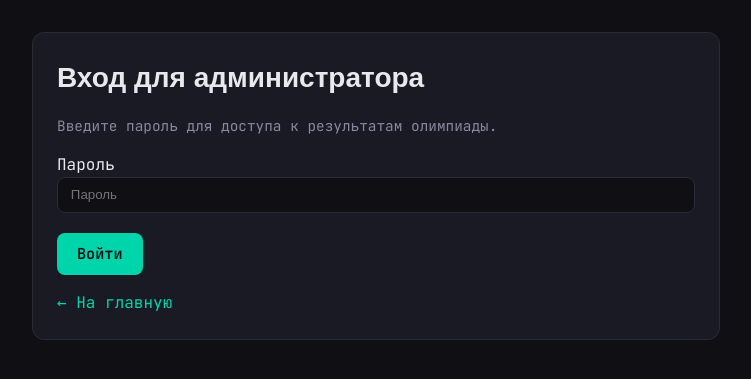
After one commit to AliceGazizullina/WebsitemadeusingAI, a Flask app: page /admin/login in a window 1280 px wide. The commit adds this page. Shown: the top 379 px of the page, without its empty margins (264-1015 px from the left). Run offline with Flask 3, Linux system fonts and the light colour scheme; some web fonts are replaced.

Commit message:
Первый коммит

```diff
--- a/app.py
+++ b/app.py
@@ -6,6 +6,7 @@ from config import (
     SQLALCHEMY_DATABASE_URI,
     SQLALCHEMY_TRACK_MODIFICATIONS,
     SECRET_KEY,
+    ADMIN_PASSWORD,
     PYTHON_TIME_LIMIT,
     BLENDER_TIME_LIMIT,
 )
@@ -18,6 +19,10 @@ app.config["SECRET_KEY"] = SECRET_KEY
 db.init_app(app)
 
 TIME_LIMITS = {"python": PYTHON_TIME_LIMIT, "blender": BLENDER_TIME_LIMIT}
+
+
+def is_admin():
+    return session.get("admin") is True
 
 
 # --- Вопросы олимпиады (примеры, можно расширить) ---
@@ -120,7 +125,26 @@ def get_max_score(track):
 
 @app.route("/")
 def index():
-    return render_template("index.html")
+    return render_template("index.html", is_admin=is_admin())
+
+
+@app.route("/admin/login", methods=["GET", "POST"])
+def admin_login():
+    if request.method == "GET":
+        if is_admin():
+            return redirect(url_for("results_page"))
+        return render_template("admin_login.html")
+    password = (request.form.get("password") or "").strip()
+    if password == ADMIN_PASSWORD:
+        session["admin"] = True
+        return redirect(url_for("results_page"))
+    return render_template("admin_login.html", error="Неверный пароль.")
+
+
+@app.route("/admin/logout")
+def admin_logout():
+    session.pop("admin", None)
+    return redirect(url_for("index"))
 
 
 @app.route("/api/start", methods=["POST"])
@@ -221,7 +245,9 @@ def olympiad_page():
 
 @app.route("/results")
 def results_page():
-    """Страница с последними результатами (для организаторов можно защитить)."""
+    """Страница с последними результатами — только для администратора."""
+    if not is_admin():
+        return redirect(url_for("admin_login"))
     attempts = (
         Attempt.query.filter(Attempt.finished_at.isnot(None))
         .order_by(Attempt.finished_at.desc())
--- a/config.py
+++ b/config.py
@@ -8,6 +8,8 @@ SQLALCHEMY_DATABASE_URI = os.environ.get(
 )
 SQLALCHEMY_TRACK_MODIFICATIONS = False
 SECRET_KEY = os.environ.get("SECRET_KEY", "olympiad-secret-key-change-in-production")
+# Пароль администратора (для входа и просмотра результатов)
+ADMIN_PASSWORD = os.environ.get("ADMIN_PASSWORD", "admin")
 
 # Время на прохождение в секундах (например, 45 минут)
 PYTHON_TIME_LIMIT = 45 * 60
--- /dev/null
+++ b/templates/admin_login.html
@@ -0,0 +1,15 @@
+{% extends "base.html" %}
+{% block title %}Вход для администратора{% endblock %}
+{% block content %}
+  <div class="card">
+    <h1>Вход для администратора</h1>
+    <p class="muted" style="margin-bottom: 1rem;">Введите пароль для доступа к результатам олимпиады.</p>
+    <form method="post" action="{{ url_for('admin_login') }}">
+      <label>Пароль</label>
+      <input type="password" name="password" required placeholder="Пароль" autocomplete="current-password">
+      {% if error %}<div class="error">{{ error }}</div>{% endif %}
+      <button type="submit" style="margin-top: 0.5rem;">Войти</button>
+    </form>
+    <p style="margin-top: 1rem;"><a href="{{ url_for('index') }}">← На главную</a></p>
+  </div>
+{% endblock %}
--- a/templates/base.html
+++ b/templates/base.html
@@ -52,6 +52,7 @@
     }
     input[type="text"],
     input[type="email"],
+    input[type="password"],
     select {
       width: 100%;
       padding: 0.6rem 0.8rem;
--- a/templates/olympiad.html
+++ b/templates/olympiad.html
@@ -138,7 +138,8 @@
         fetch('/api/start', {
           method: 'POST',
           headers: { 'Content-Type': 'application/json' },
-          body: JSON.stringify(payload)
+          body: JSON.stringify(payload),
+          credentials: 'include'
         })
           .then(function (r) { return r.json().then(function (data) { return { ok: r.ok, data }; }); })
           .then(function (_) {
@@ -192,7 +193,8 @@
         fetch('/api/submit', {
           method: 'POST',
           headers: { 'Content-Type': 'application/json' },
-          body: JSON.stringify({ answers: answers, time_spent_seconds: timeSpent })
+          body: JSON.stringify({ answers: answers, time_spent_seconds: timeSpent }),
+          credentials: 'include'
         })
           .then(function (r) { return r.json().then(function (data) { return { ok: r.ok, data }; }); })
           .then(function (_) {
--- a/templates/results.html
+++ b/templates/results.html
@@ -8,7 +8,11 @@
   .back { margin-bottom: 1rem; }
 {% endblock %}
 {% block content %}
-  <div class="back"><a href="{{ url_for('index') }}">← На главную</a></div>
+  <div class="back">
+    <a href="{{ url_for('index') }}">← На главную</a>
+    <span style="margin: 0 0.5rem;">|</span>
+    <a href="{{ url_for('admin_logout') }}">Выйти</a>
+  </div>
   <div class="card">
     <h1>Результаты олимпиады</h1>
     <p class="muted" style="margin-bottom: 1rem;">Данные из базы (последние 100 попыток).</p>
```
Also changed, not shown: templates/index.html (+7 -0 lines).
